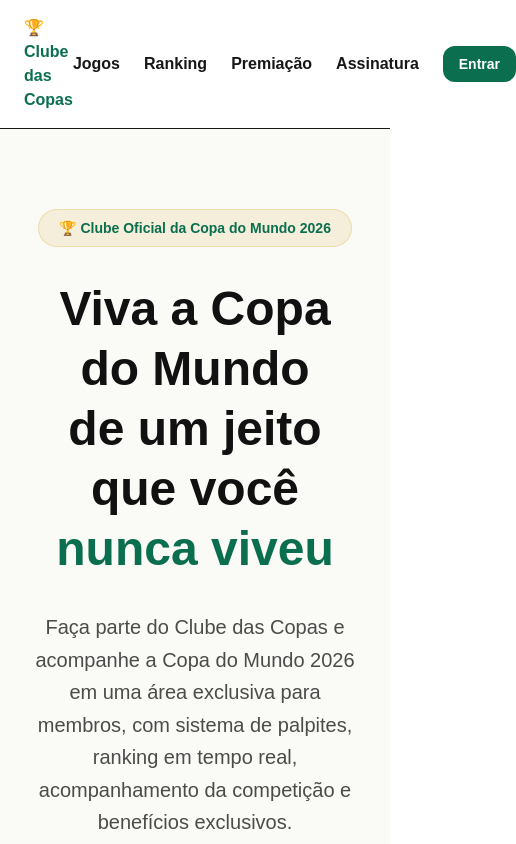
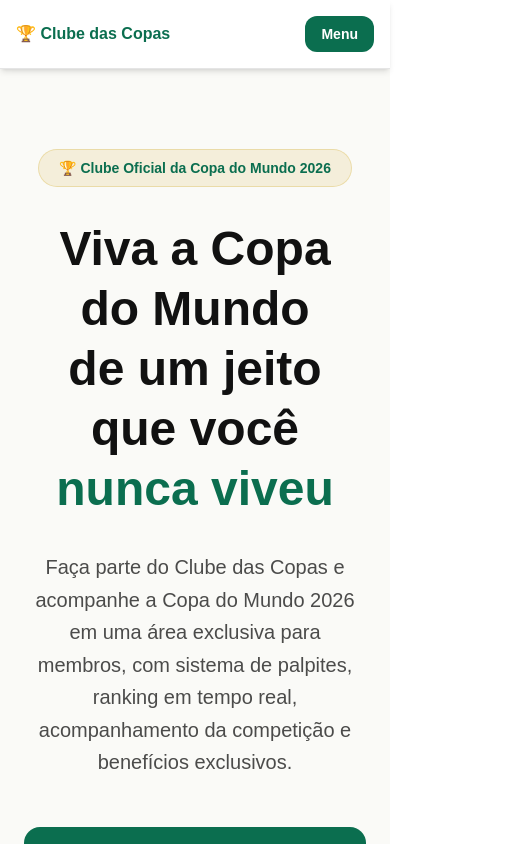
Before and after one commit to Passaportedasorte/clube-das-copas, a Next.js app: page / in a window 390 px wide. Shown: the top 844 px of the page, 516 px wide, since content can reach past the window. Built offline with nearby package versions, Linux system fonts and the light colour scheme; no server answers.

Commit message:
style: destacar premiacao e regras na home

```diff
--- a/components/Header.tsx
+++ b/components/Header.tsx
@@ -6,6 +6,7 @@ import { supabase } from "@/lib/supabase";
 export default function Header() {
   const [email, setEmail] = useState("");
   const [active, setActive] = useState(false);
+  const [menuAberto, setMenuAberto] = useState(false);
 
   useEffect(() => {
     async function carregar() {
@@ -33,13 +34,24 @@ export default function Header() {
   }
 
   return (
-    <header className="w-full bg-white border-b px-6 py-4">
-      <div className="max-w-6xl mx-auto flex justify-between items-center">
-        <a href="/" className="font-black text-[#0B6E4F]">
+    <header className="sticky top-0 z-50 w-full bg-white border-b border-black/10 shadow-md">
+      <div className="max-w-6xl mx-auto px-4 py-4 flex justify-between items-center gap-4">
+        <a
+          href="/"
+          className="font-black text-[#0B6E4F] text-base sm:text-xl whitespace-nowrap"
+        >
           🏆 Clube das Copas
         </a>
 
-        <div className="flex items-center gap-6">
+        <button
+          type="button"
+          onClick={() => setMenuAberto(!menuAberto)}
+          className="md:hidden bg-[#0B6E4F] text-white px-4 py-2 rounded-xl font-black text-sm"
+        >
+          Menu
+        </button>
+
+        <div className="hidden md:flex items-center gap-6">
           <a href="/jogos" className="font-bold hover:text-[#0B6E4F]">
             Jogos
           </a>
@@ -64,7 +76,9 @@ export default function Header() {
 
           {email ? (
             <>
-              <span className="text-sm text-black/60">{email}</span>
+              <span className="max-w-[180px] truncate text-sm text-black/60">
+                {email}
+              </span>
 
               <button
                 onClick={sair}
@@ -83,6 +97,71 @@ export default function Header() {
           )}
         </div>
       </div>
+
+      {menuAberto && (
+        <div className="md:hidden bg-white border-t border-black/10 px-4 pb-5 shadow-lg">
+          <div className="flex flex-col gap-3 pt-4">
+            <a
+              href="/jogos"
+              className="font-bold text-black bg-black/5 rounded-xl px-4 py-3"
+            >
+              Jogos
+            </a>
+
+            <a
+              href="/ranking"
+              className="font-bold text-black bg-black/5 rounded-xl px-4 py-3"
+            >
+              Ranking
+            </a>
+
+            <a
+              href="/premiacao"
+              className="font-bold text-black bg-black/5 rounded-xl px-4 py-3"
+            >
+              Premiação
+            </a>
+
+            {active ? (
+              <a
+                href="/jogos"
+                className="font-bold text-[#0B6E4F] bg-green-50 rounded-xl px-4 py-3"
+              >
+                Minha Área
+              </a>
+            ) : (
+              <a
+                href="/pagamento"
+                className="font-bold text-[#0B6E4F] bg-green-50 rounded-xl px-4 py-3"
+              >
+                Assinatura
+              </a>
+            )}
+
+            {email ? (
+              <>
+                <span className="text-xs text-black/60 break-all px-1">
+                  {email}
+                </span>
+
+                <button
+                  onClick={sair}
+                  className="bg-black text-white px-4 py-3 rounded-xl font-bold text-sm text-left"
+                >
+                  Sair
+                </button>
+              </>
+            ) : (
+              <a
+                href="/cadastro"
+                className="bg-[#0B6E4F] text-white px-4 py-3 rounded-xl font-black text-center"
+              >
+                Entrar no Clube
+              </a>
+            )}
+          </div>
+        </div>
+      )}
     </header>
   );
 }
```
